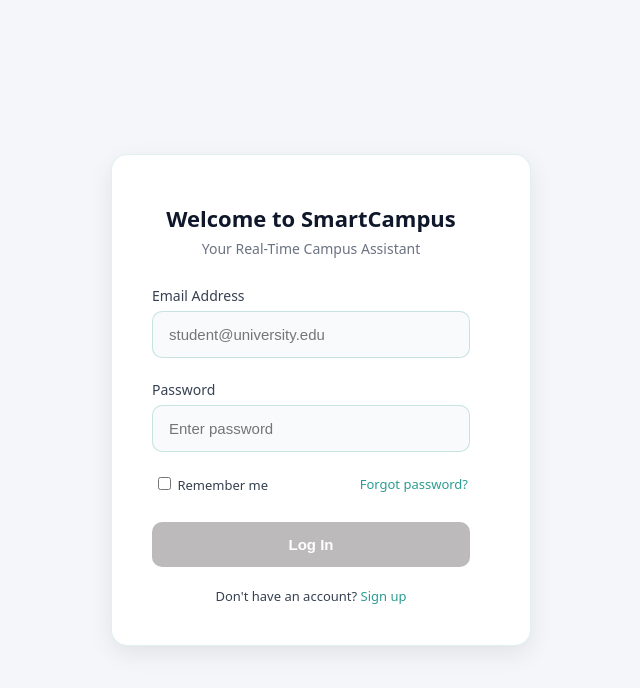
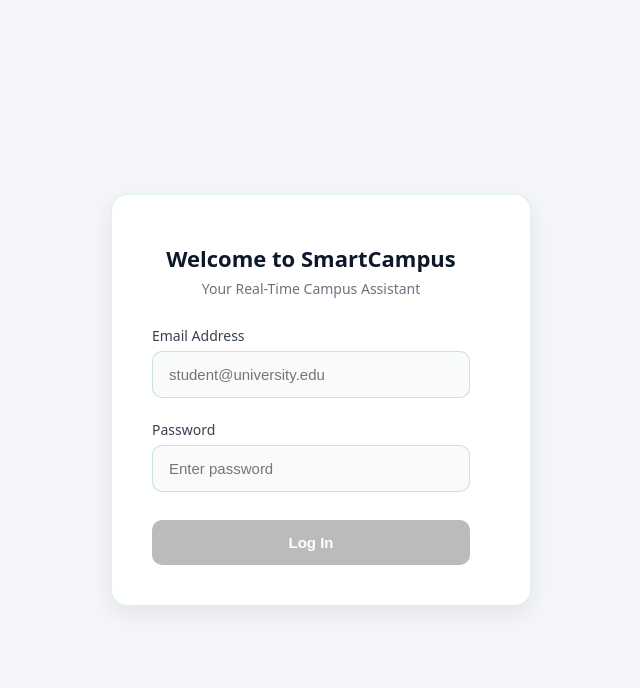
Before and after one commit to ayushi624/SmartCampus-React, a React (Vite) app: page /login in a window 1280 px wide. Shown: the top 688 px of the page, without its empty margins (319-959 px from the left). Built offline with nearby package versions, Linux system fonts and the light colour scheme; no server answers.

Commit message:
Updated Login-Page

```diff
--- a/src/pages/LoginPage.jsx
+++ b/src/pages/LoginPage.jsx
@@ -71,20 +71,10 @@ console.log(error, 'error state');
           </div>
           <span className='error-text'>{error?.message}</span>
 
-          <div className="options">
-            <label>
-              <input type="checkbox" /> Remember me
-            </label>
-            <a href="#">Forgot password?</a>
-          </div>
 
           <button disabled={!password || !email} onClick={handleLogin} type='button' className={!password || !email ? "disabled-btn-login" : "btn-login"}>
             Log In
           </button>
-
-          <div className="signup-text">
-            Don't have an account? <a href="signup.html">Sign up</a>
-          </div>
         </form>
       </div>
     </div>
```
